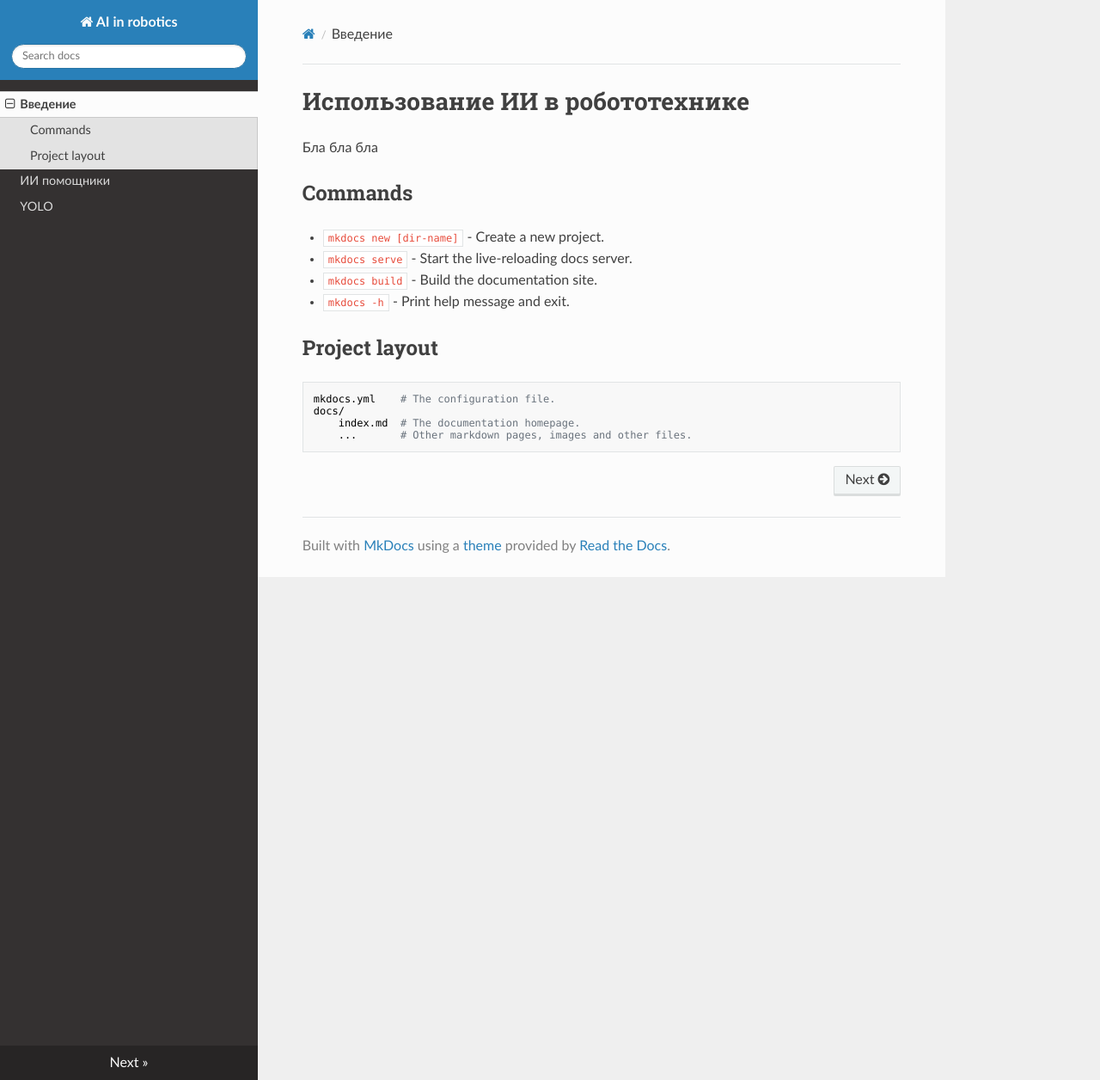
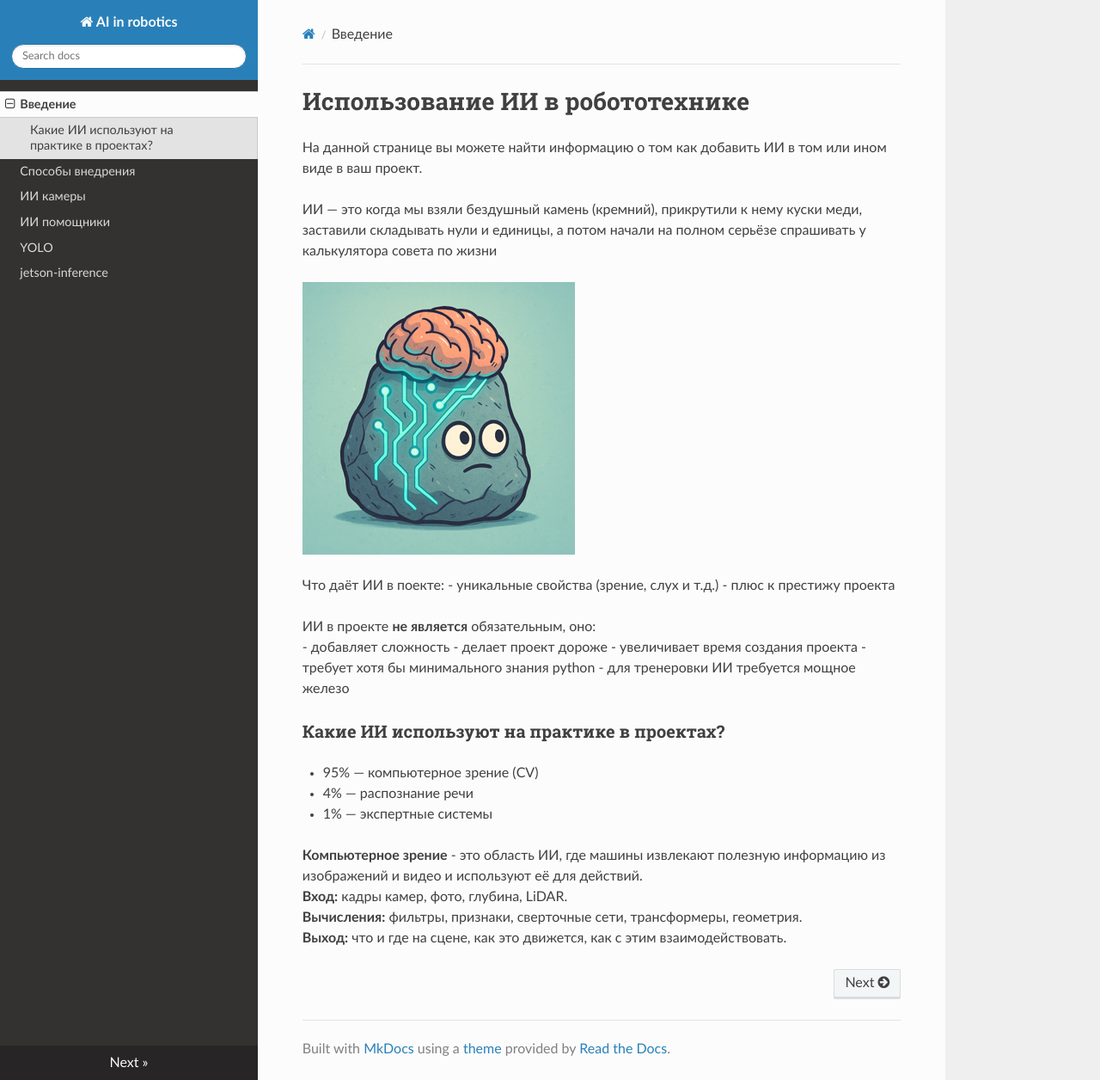
Before and after one commit to aztechell/AI-in-robotics, an MkDocs documentation site: the page built from docs/index.md, in a window 1280 px wide and 1256 px high. Shown: the whole window at 86% size. Built offline with MkDocs 1.6.1, drawn with Linux system fonts in a browser that asks for light colours; nearby versions of some CDN libraries.

Commit message:
adding info

```diff
--- a/docs/index.md
+++ b/docs/index.md
@@ -1,17 +1,31 @@
 # Использование ИИ в робототехнике
 
-Бла бла бла
+На данной странице вы можете найти информацию о том как добавить ИИ в том или ином виде в ваш проект.
 
-## Commands
+ИИ — это когда мы взяли бездушный камень (кремний), прикрутили к нему куски меди, заставили складывать нули и единицы, а потом начали на полном серьёзе спрашивать у калькулятора совета по жизни
 
-* `mkdocs new [dir-name]` - Create a new project.
-* `mkdocs serve` - Start the live-reloading docs server.
-* `mkdocs build` - Build the documentation site.
-* `mkdocs -h` - Print help message and exit.
 
-## Project layout
+![alt text](img/Picture1.png)
 
-    mkdocs.yml    # The configuration file.
-    docs/
-        index.md  # The documentation homepage.
-        ...       # Other markdown pages, images and other files.
+Что даёт ИИ в поекте:
+- уникальные свойства (зрение, слух и т.д.)
+- плюс к престижу проекта
+
+
+ИИ в проекте **не является** обязательным, оно:
+- добавляет сложность
+- делает проект дороже
+- увеличивает время создания проекта
+- требует хотя бы минимального знания python
+- для тренеровки ИИ требуется мощное железо
+
+### Какие ИИ используют на практике в проектах?
+
+- 95% — компьютерное зрение (CV)
+- 4%    — распознание речи
+- 1%    — экспертные системы
+
+**Компьютерное зрение** - это область ИИ, где машины извлекают полезную информацию из изображений и видео и используют её для действий.
+**Вход:** кадры камер, фото, глубина, LiDAR.
+**Вычисления:** фильтры, признаки, сверточные сети, трансформеры, геометрия.
+**Выход:** что и где на сцене, как это движется, как с этим взаимодействовать.
--- a/mkdocs.yml
+++ b/mkdocs.yml
@@ -3,5 +3,8 @@ theme:
   name: readthedocs
 nav:
   - Введение: index.md
+  - Способы внедрения: hardware.md
+  - ИИ камеры: cams.md
   - ИИ помощники: assistants.md
   - YOLO: yolo.md
+  - jetson-inference: jetson.md
```
Also changed, not shown: docs/cams.md (added), docs/hardware.md (added), docs/img.png (added), docs/img/Picture1.png (added), docs/jetson.md (added).
